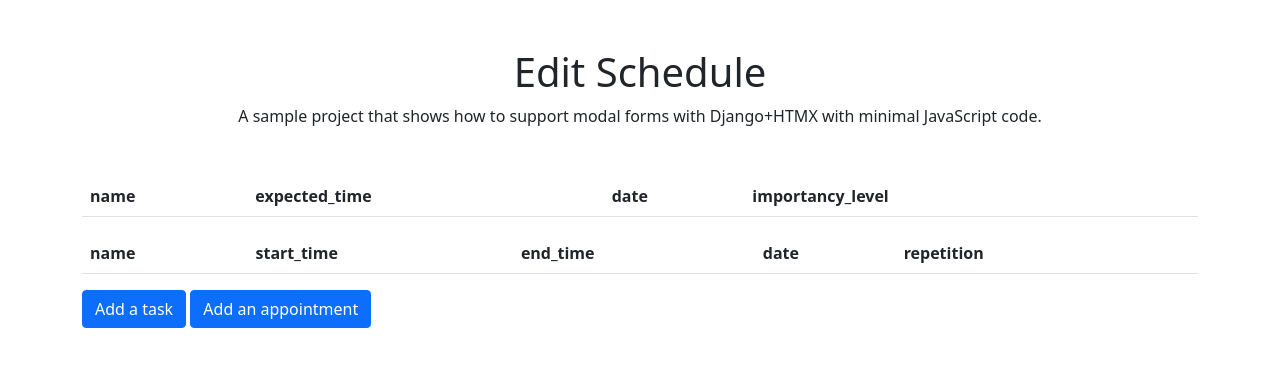
After one commit to KirilVoigtlaender/Scheduler, a Django app: page / in a window 1280 px wide. The commit adds this page. Shown: the top 367 px of the page. Run offline with Django 4.2, Linux system fonts and the light colour scheme; data that the repository does not hold is empty; some libraries are stand-ins or nearby versions.

Commit message:
Close to finishing
- managed to make two buttons, the add appointment button reacts the other one not
- in add appointment we successfully manage to give input, but the add(show up in a list) doesn't work yet

```diff
--- /dev/null
+++ b/scheduler/playground/static/dialog.js
@@ -0,0 +1,23 @@
+;(function () {
+    const modal = new bootstrap.Modal(document.getElementById("modal"))
+
+    htmx.on("htmx:afterSwap", (e) => {
+      // Response targeting #dialog => show the modal
+      if (e.detail.target.id == "dialog") {
+        modal.show()
+      }
+    })
+
+    htmx.on("htmx:beforeSwap", (e) => {
+      // Empty response targeting #dialog => hide the modal
+      if (e.detail.target.id == "dialog" && !e.detail.xhr.response) {
+        modal.hide()
+        e.detail.shouldSwap = false
+      }
+    })
+
+    // Remove dialog content after hiding
+    htmx.on("hidden.bs.modal", () => {
+      document.getElementById("dialog").innerHTML = ""
+    })
+  })()
--- /dev/null
+++ b/scheduler/playground/static/toast.js
@@ -0,0 +1,10 @@
+;(function () {
+    const toastElement = document.getElementById("toast")
+    const toastBody = document.getElementById("toast-body")
+    const toast = new bootstrap.Toast(toastElement, { delay: 2000 })
+
+    htmx.on("showMessage", (e) => {
+      toastBody.innerText = e.detail.value
+      toast.show()
+    })
+  })()
--- /dev/null
+++ b/scheduler/playground/templates/appointment_list.html
@@ -0,0 +1,12 @@
+{% for appointment in appointment_list %}
+<tr id="appointment-{{ appointment.pk }}" class="appointment-row">
+  <td>{{ appointment.name }}</td>
+  <td>{{ appointment.start_time }}</td>
+  <td>{{ appointment.end_time }}</td>
+  <td>{{ appointment.date }}</td>
+  <td>{{ appointment.repetition}}</td>
+  <td>
+    <button class="btn btn-primary btn-sm" hx-get="{% url 'edit_appointment' pk=appointment.pk %}" hx-target="#dialog">Edit</button>
+  </td>
+</tr>
+{% endfor %}
--- /dev/null
+++ b/scheduler/playground/templates/index.html
@@ -0,0 +1,87 @@
+{% load static %}
+<!DOCTYPE html>
+<html lang="en">
+  <head>
+    <!-- Required meta tags -->
+    <meta charset="utf-8" />
+    <meta name="viewport" content="width=device-width, initial-scale=1" />
+
+    <!-- Bootstrap CSS -->
+    <link rel="stylesheet" href="https://cdn.jsdelivr.net/npm/bootstrap@5.1.3/dist/css/bootstrap.min.css" />
+
+    <title>Scheduler</title>
+  </head>
+  <body>
+    <div class="container">
+      <div class="px-5 my-5 text-center">
+        <h1>Edit Schedule</h1>
+        <p>A sample project that shows how to support modal forms with Django+HTMX with minimal JavaScript code.</p>
+      </div>
+      <table class="table task ">
+        <thead>
+          <tr>
+            <th>name</th>
+            <th>expected_time</th>
+            <th>date</th>
+            <th>importancy_level</th>
+            <th></th>
+          </tr>
+        </thead>
+        <tbody hx-trigger="load, TaskListChanged from:body" hx-get="{% url 'task_list' %}" hx-target="this">
+          <tr>
+            <td class="spinner-border" role="status">
+              <span class="visually-hidden">Loading...</span>
+            </td>
+          </tr>
+        </tbody>
+      </table>
+      <table class="table appointment">
+        <thead>
+          <tr>
+            <th>name</th>
+            <th>start_time</th>
+            <th>end_time</th>
+            <th>date</th>
+            <th>repetition</th>
+            <th></th>
+          </tr>
+        </thead>
+        <tbody hx-trigger="load, AppointmentListChanged from:body" hx-get="{% url 'appointment_list' %}" hx-target="this">
+          <tr>
+            <td class="spinner-border" role="status">
+              <span class="visually-hidden">Loading...</span>
+            </td>
+          </tr>
+        </tbody>
+      </table>
+      <button hx-get="{% url 'add_task' %}" hx-target="#dialog" class="btn btn-primary">
+        Add a task
+      </button>
+      <button hx-get="{% url 'add_appointment' %}" hx-target="#dialog" class="btn btn-primary">
+        Add an appointment
+      </button>
+    </div>
+
+    <!-- Placeholder for the modal -->
+    <div id="modal" class="modal fade">
+      <div id="dialog" class="modal-dialog" hx-target="this"></div>
+    </div>
+
+    <!-- Empty toast to show the message -->
+    <div class="toast-container position-fixed top-0 end-0 p-3">
+      <div id="toast" class="toast align-items-center text-white bg-success border-0" role="alert" aria-live="assertive" aria-atomic="true">
+        <div class="d-flex">
+          <div id="toast-body" class="toast-body"></div>
+          <button type="button" class="btn-close btn-close-white me-2 m-auto" data-bs-dismiss="toast" aria-label="Close"></button>
+        </div>
+      </div>
+    </div>
+
+
+    <!-- Scripts: Bootstraps, HTMX, and custom JavaScript -->
+    <script src="https://cdn.jsdelivr.net/npm/bootstrap@5.1.3/dist/js/bootstrap.bundle.min.js"></script>
+    <script src="https://unpkg.com/htmx.org@1.6.1/dist/htmx.min.js"></script>
+    <script src="{% static "dialog.js" %}"></script>
+    <script src="{% static "toast.js" %}"></script>
+  </body>
+</html>
--- /dev/null
+++ b/scheduler/playground/templates/task_list.html
@@ -0,0 +1,11 @@
+{% for task in task_list %}
+<tr id="task-{{ task.pk }}" class="task-row">
+  <td>{{ task.name }}</td>
+  <td>{{ task.expected_time }}</td>
+  <td>{{ task.date }}</td>
+  <td>{{ task.importancy_level }}</td>
+  <td>
+    <button class="btn btn-primary btn-sm" hx-get="{% url 'edit_task' pk=task.pk %}" hx-target="#dialog">Edit</button>
+  </td>
+</tr>
+{% endfor %}
--- a/scheduler/playground/views.py
+++ b/scheduler/playground/views.py
@@ -15,12 +15,13 @@ def say_hello(request):
 
 def index(request):
     #main view with the button
-    return render(request, 'playground/base.html')#The same as his index.html
+    return render(request, 'index.html')#The same as his index.html
 #Don't know if we need this function for now
 def home(request):
-    return render(request, 'playground/home.html')
+    return render(request, 'home.html')
 
 def add_task(request):
+    form = AddTaskForm()
     if request.method == "POST":
         form = AddTaskForm(request.POST)
         if form.is_valid():
@@ -29,18 +30,20 @@ def add_task(request):
                 status=204,
                 headers={
                     'HX-Trigger': json.dumps({
+                        "TaskListChanged":None,
                         "showMessage": f"{task.name} added."
                     })
                 })
         else:
             form = AddTaskForm()
-    return render(request, 'task_form.html', {
-        'form': form,
+    return render(request,'task_form.html', {
+                'form': form,
     })
 
 
 def add_appointment(request):
     #when add_appontment button get clicked
+    form = AddAppointmentForm()
     if request.method == "POST":
         form = AddAppointmentForm(request.POST)
         if form.is_valid():
@@ -49,7 +52,7 @@ def add_appointment(request):
                 status = 204,
                 headers={
                      'HX-Trigger': json.dumps({
-                        "movieListChanged": None,
+                        "AppointmentListChanged": None,
                         "showMessage": f"{appointment.name} added."
                     })
                 })
@@ -90,7 +93,7 @@ def edit_appointment(request, pk):
                 status=204,
                 headers={
                     'HX-Trigger': json.dumps({
-                        "movieListChanged": None,
+                        "AppointmentListChanged": None,
                         "showMessage": f"{appointment.name} updated."
                     })
                 }
--- a/scheduler/scheduler/urls.py
+++ b/scheduler/scheduler/urls.py
@@ -16,8 +16,18 @@ Including another URLconf
 """
 from django.contrib import admin
 from django.urls import path, include
+from playground import views
 
 urlpatterns = [
-    path('admin/', admin.site.urls),
-    path('playground/', include('playground.urls'))
+    #path('admin/', admin.site.urls),
+    #path('playground/', include('playground.urls'))
+    path('',views.index),
+    path('task', views.task_list, name='task_list'),#Task
+    path('appointment', views.appointment_list, name='appointment_list'),#Appointment
+    path('task/add', views.add_task, name='add_task'),#Task
+    path('appointment/add', views.add_appointment, name='add_appointment'),#Appointment
+    path('task/<int:pk>/remove', views.remove_task, name='remove_task'),#Task
+    path('appointment/<int:pk>/remove', views.remove_appointment, name='remove_appointment'),#Appointment
+    path('task/<int:pk>/edit', views.edit_task, name='edit_task'),#Task
+    path('appointment/<int:pk>/edit', views.edit_appointment, name='edit_appointment'),#Appointmnet
 ]
```
Also changed, not shown: scheduler/playground/models.py (+15 -5 lines), scheduler/playground/templates/appointment_form.html (added, +46 -0 lines), scheduler/playground/templates/task_form.html (added, +41 -0 lines), scheduler/playground/urls.py (+9 -9 lines), scheduler/scheduler/settings.py (+5 -2 lines), scheduler/templates/playground/base.html (deleted, +0 -16 lines), scheduler/db.sqlite3, scheduler/playground/migrations/0004_appointment_task_delete_event.py (added), scheduler/playground/migrations/0005_alter_appointment_repetition_and_more.py (added), scheduler/playground/templates/hello_world.html (renamed from scheduler/templates/playground/hello_world.html), scheduler/playground/templates/home.html (line endings or trailing spaces), scheduler/templates/playground/buttons.html (deleted).
